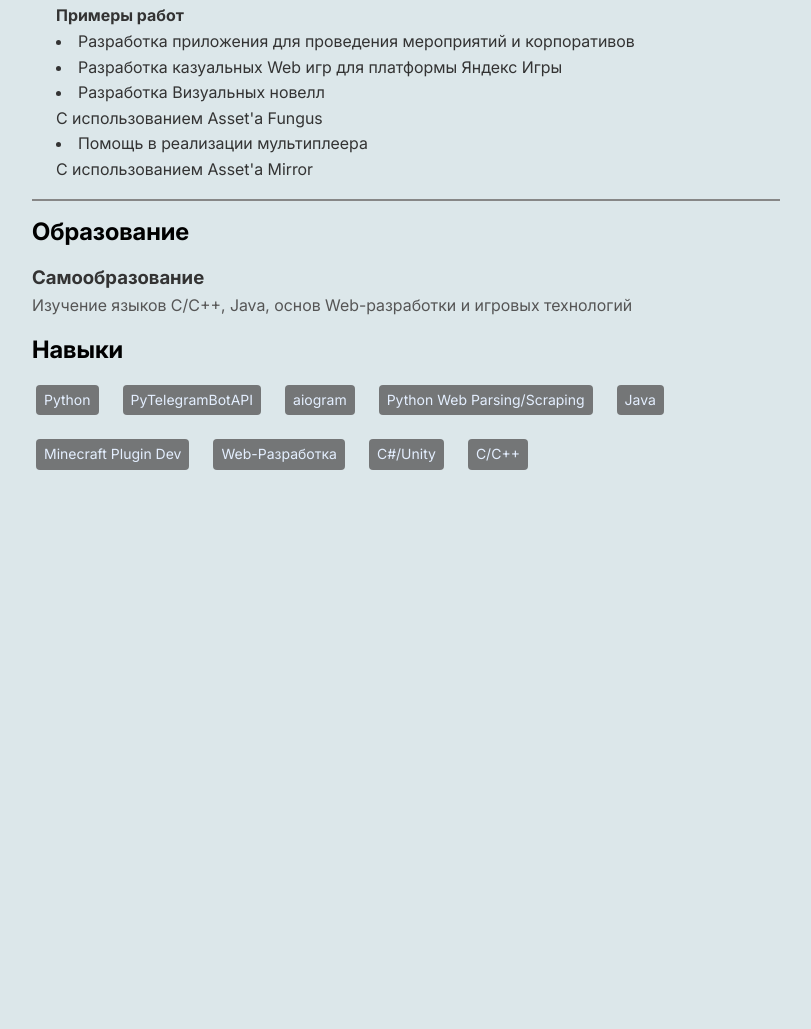
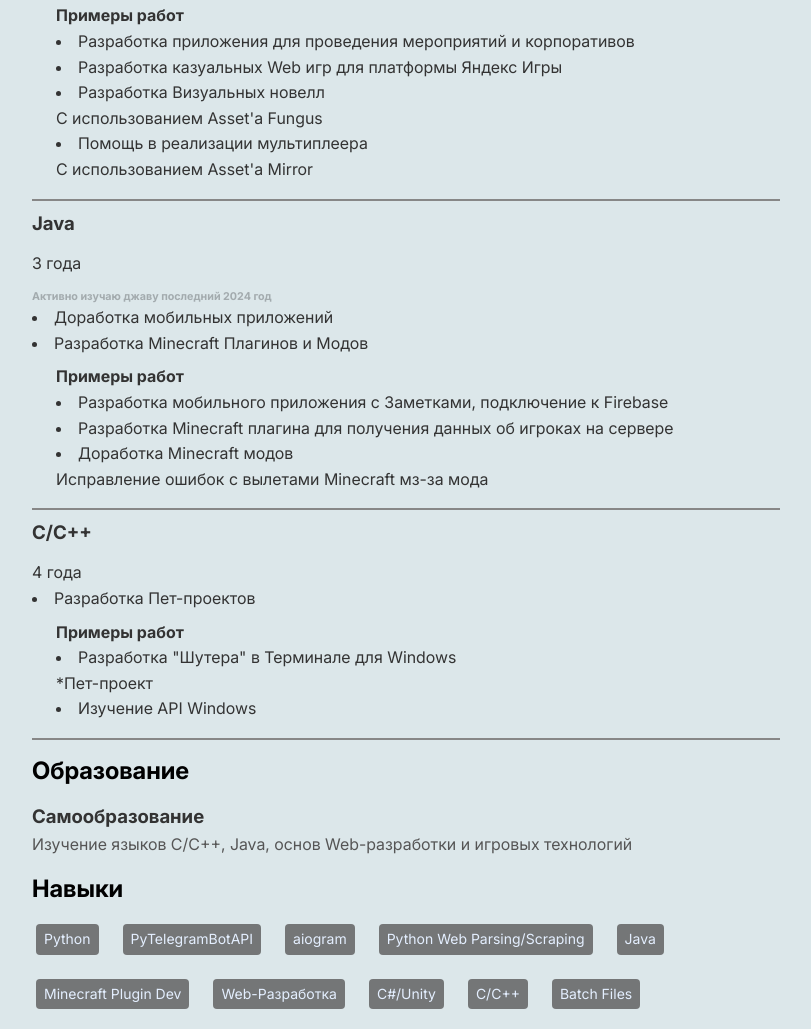
Before and after one commit to SushkaCraft/SushkaCraftGames.github.io, a plain HTML site: page index.html in a window 1280 px wide. Shown: the part 914-1943 px from the top of the page, without its empty margins (234-1045 px from the left). Before the commit the page ends 1404 px from the top, so only its background shows below. Drawn offline with Linux system fonts and the light colour scheme.

Commit message:
Finish Result

```diff
--- a/index.html
+++ b/index.html
@@ -100,6 +100,43 @@
                             </div>
                         </div>
                     </div>
+
+                    <div class="experience">
+                        <div class="column">
+                            <h3 class="font-semibold">Java</h3>
+                            <div class="text-sm text-gray-500">3 года</div>
+                            <h6>Активно изучаю джаву последний 2024 год</h6>
+                        </div>
+                        <div class="text-xs mt-2">
+                            <div><li>Доработка мобильных приложений</li></div>
+                            <div><li>Разработка Minecraft Плагинов и Модов</li></div>
+                        </div>
+                        <div class="work-place">
+                            <h4 class="font-semibold">Примеры работ</h4>
+                            <div class="text-xs mt-2">
+                                <div><li>Разработка мобильного приложения с Заметками, подключение к Firebase</li></div>
+                                <div><li>Разработка Minecraft плагина для получения данных об игроках на сервере</div>
+                                <div><li>Доработка Minecraft модов<br/>Исправление ошибок с вылетами Minecraft мз-за мода</li></div>
+                            </div>
+                        </div>
+                    </div>
+
+                    <div class="experience">
+                        <div class="column">
+                            <h3 class="font-semibold">C/C++</h3>
+                            <div class="text-sm text-gray-500">4 года</div>
+                        </div>
+                        <div class="text-xs mt-2">
+                            <div><li>Разработка Пет-проектов</li></div>
+                        </div>
+                        <div class="work-place">
+                            <h4 class="font-semibold">Примеры работ</h4>
+                            <div class="text-xs mt-2">
+                                <div><li>Разработка "Шутера" в Терминале для Windows<br/>*Пет-проект</li></div>
+                                <div><li>Изучение API Windows</li></div>
+                            </div>
+                        </div>
+                    </div>
                 </div>
             </section>
 
@@ -123,6 +160,7 @@
                     <span class="tag">Web-Разработка</span>
                     <span class="tag">C#/Unity</span>
                     <span class="tag">C/C++</span>
+                    <span class="tag">Batch Files</span>
                 </div>
             </section>
         </section>
```
